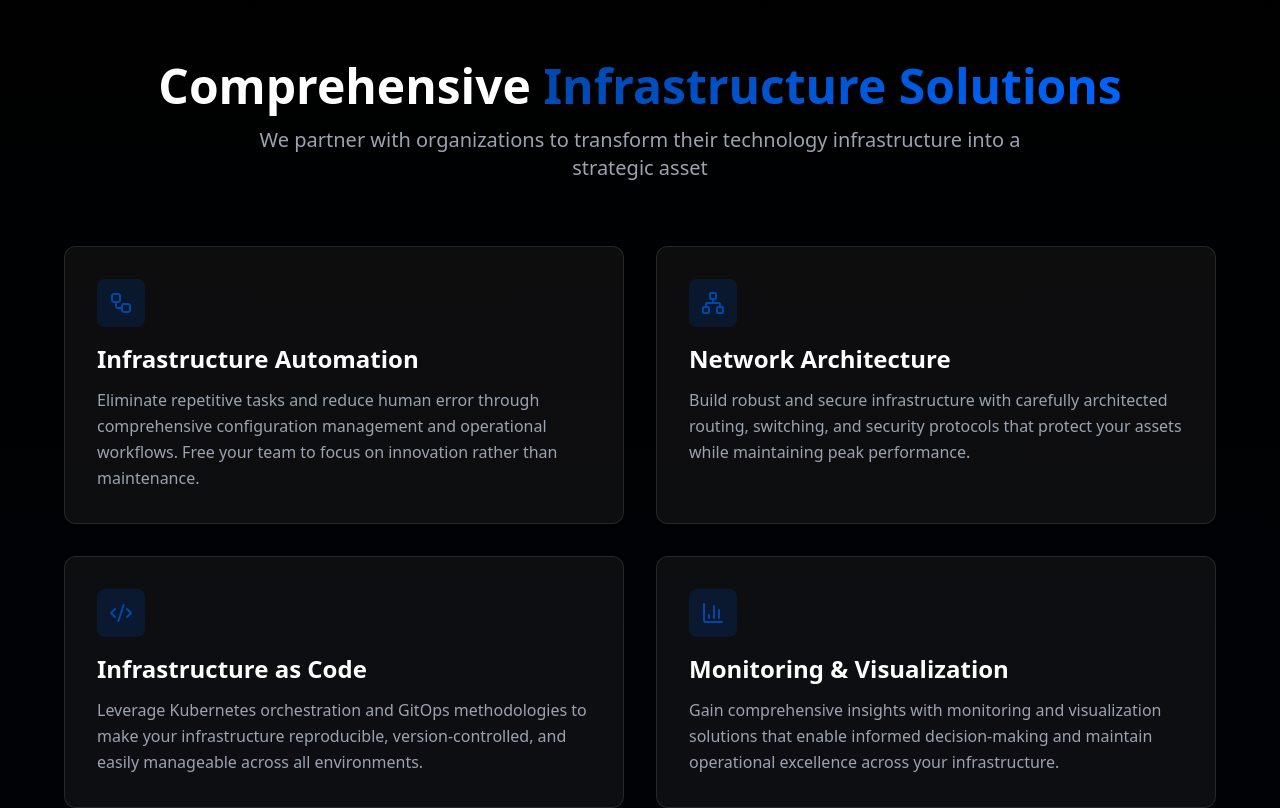
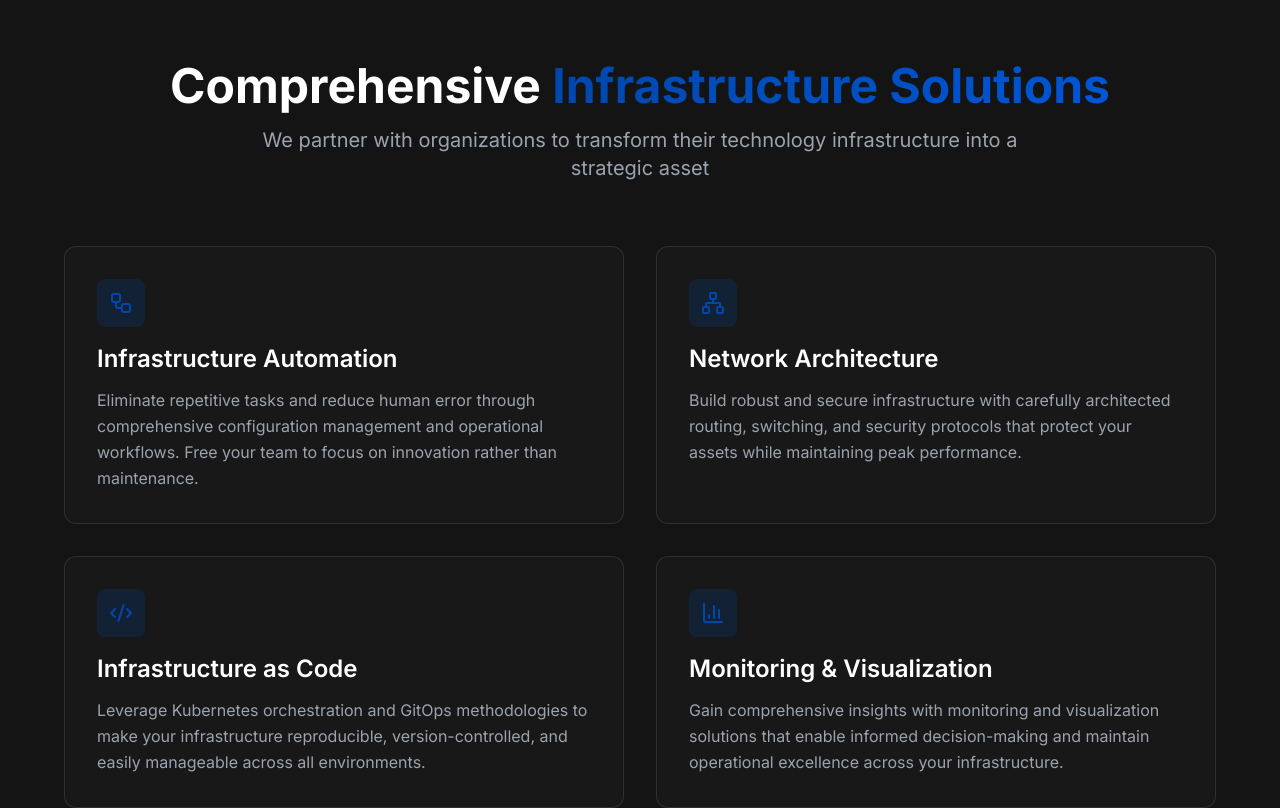
Before and after one commit to Dapacruz/dci-website, a React (Vite) app: page / in a window 1280 px wide. Shown: the part 1040-1848 px from the top of the page. Built offline with nearby package versions, Linux system fonts and the light colour scheme.

Commit message:
Update UI styling: darker theme, Inter font, and split hero title across two lines

```diff
--- a/index.html
+++ b/index.html
@@ -4,6 +4,9 @@
     <meta charset="UTF-8" />
     <link rel="icon" type="image/svg+xml" href="/vite.svg" />
     <meta name="viewport" content="width=device-width, initial-scale=1.0" />
+    <link rel="preconnect" href="https://fonts.googleapis.com" />
+    <link rel="preconnect" href="https://fonts.gstatic.com" crossorigin />
+    <link href="https://fonts.googleapis.com/css2?family=Inter:wght@400;500;600;700&display=swap" rel="stylesheet" />
     <title>DC Infrastructures, Inc. - Modern Infrastructure Solutions</title>
     <meta name="description" content="Transform your technology infrastructure into a strategic asset with comprehensive assessment, thoughtful design, and expert implementation." />
   </head>
--- a/src/App.tsx
+++ b/src/App.tsx
@@ -69,9 +69,9 @@ export default function App() {
   }
 
   return (
-    <div className="min-h-screen bg-black text-white">
+    <div className="min-h-screen bg-background text-white">
       {/* Navigation */}
-      <nav className="fixed top-0 left-0 right-0 z-50 bg-black/80 backdrop-blur-md border-b border-white/10">
+      <nav className="fixed top-0 left-0 right-0 z-50 bg-background/80 backdrop-blur-md border-b border-white/10">
         <div className="container-custom">
           <div className="flex items-center justify-between h-16">
             <div className="text-xl font-bold">
@@ -165,7 +165,9 @@ export default function App() {
         <div className="container-custom">
           <div className="max-w-4xl mx-auto text-center space-y-6">
             <h1 className="text-5xl md:text-7xl font-bold tracking-tight">
-              <span className="gradient-text">Empowering Organizations</span>
+              <span className="gradient-text">
+                Empowering<br />Organizations
+              </span>
               <br />
               <span className="text-white">Through Modern Infrastructure</span>
             </h1>
@@ -205,7 +207,7 @@ export default function App() {
             ].map((item, index) => (
               <div
                 key={index}
-                className="flex flex-col items-center gap-3 p-6 rounded-lg bg-white/5 hover:bg-white/10 transition-all border border-white/10 hover:border-[#0047AB]/50"
+                className="flex flex-col items-center gap-3 p-6 rounded-lg bg-white/[0.02] hover:bg-white/[0.05] transition-all border border-white/10 hover:border-[#0047AB]/50"
               >
                 <item.icon size={32} className="text-[#0047AB]" />
                 <span className="text-sm text-gray-300">{item.label}</span>
@@ -216,7 +218,7 @@ export default function App() {
       </section>
 
       {/* Services Section */}
-      <section id="services" className="section-padding bg-gradient-to-b from-black to-[#0047AB]/5">
+      <section id="services" className="section-padding">
         <div className="container-custom">
           <div className="text-center mb-16">
             <h2 className="text-4xl md:text-5xl font-bold mb-4">
@@ -229,7 +231,7 @@ export default function App() {
 
           <div className="grid md:grid-cols-2 gap-8 max-w-6xl mx-auto">
             {/* Infrastructure Automation */}
-            <div className="group p-8 rounded-xl bg-white/5 hover:bg-white/10 border border-white/10 hover:border-[#0047AB]/50 transition-all">
+            <div className="group p-8 rounded-xl bg-white/[0.02] hover:bg-white/[0.05] border border-white/10 hover:border-[#0047AB]/50 transition-all">
               <div className="w-12 h-12 rounded-lg bg-[#0047AB]/20 flex items-center justify-center mb-4 group-hover:bg-[#0047AB]/30 transition-colors">
                 <Workflow className="text-[#0047AB]" size={24} />
               </div>
@@ -241,7 +243,7 @@ export default function App() {
             </div>
 
             {/* Network Architecture */}
-            <div className="group p-8 rounded-xl bg-white/5 hover:bg-white/10 border border-white/10 hover:border-[#0047AB]/50 transition-all">
+            <div className="group p-8 rounded-xl bg-white/[0.02] hover:bg-white/[0.05] border border-white/10 hover:border-[#0047AB]/50 transition-all">
               <div className="w-12 h-12 rounded-lg bg-[#0047AB]/20 flex items-center justify-center mb-4 group-hover:bg-[#0047AB]/30 transition-colors">
                 <Network className="text-[#0047AB]" size={24} />
               </div>
@@ -253,7 +255,7 @@ export default function App() {
             </div>
 
             {/* Infrastructure as Code */}
-            <div className="group p-8 rounded-xl bg-white/5 hover:bg-white/10 border border-white/10 hover:border-[#0047AB]/50 transition-all">
+            <div className="group p-8 rounded-xl bg-white/[0.02] hover:bg-white/[0.05] border border-white/10 hover:border-[#0047AB]/50 transition-all">
               <div className="w-12 h-12 rounded-lg bg-[#0047AB]/20 flex items-center justify-center mb-4 group-hover:bg-[#0047AB]/30 transition-colors">
                 <Code2 className="text-[#0047AB]" size={24} />
               </div>
@@ -265,7 +267,7 @@ export default function App() {
             </div>
 
             {/* Monitoring & Visualization */}
-            <div className="group p-8 rounded-xl bg-white/5 hover:bg-white/10 border border-white/10 hover:border-[#0047AB]/50 transition-all">
+            <div className="group p-8 rounded-xl bg-white/[0.02] hover:bg-white/[0.05] border border-white/10 hover:border-[#0047AB]/50 transition-all">
               <div className="w-12 h-12 rounded-lg bg-[#0047AB]/20 flex items-center justify-center mb-4 group-hover:bg-[#0047AB]/30 transition-colors">
                 <BarChart3 className="text-[#0047AB]" size={24} />
               </div>
@@ -336,7 +338,7 @@ export default function App() {
             ].map((item, index) => (
               <div
                 key={index}
-                className="p-6 rounded-xl bg-white/5 border border-white/10 hover:border-[#0047AB]/50 transition-all"
+                className="p-6 rounded-xl bg-white/[0.02] border border-white/10 hover:border-[#0047AB]/50 transition-all"
               >
                 <CheckCircle2 className="text-[#0047AB] mb-4" size={28} />
                 <h3 className="text-xl font-semibold mb-3">{item.title}</h3>
@@ -348,7 +350,7 @@ export default function App() {
       </section>
 
       {/* Contact Section */}
-      <section id="contact" className="section-padding bg-gradient-to-b from-black to-[#0047AB]/5">
+      <section id="contact" className="section-padding">
         <div className="container-custom">
           <div className="max-w-4xl mx-auto">
             <div className="text-center mb-12">
@@ -360,7 +362,7 @@ export default function App() {
               </p>
             </div>
 
-            <div className="bg-white/5 border border-white/10 rounded-xl p-8 md:p-12">
+            <div className="bg-white/[0.02] border border-white/10 rounded-xl p-8 md:p-12">
               <form onSubmit={handleSubmit} className="space-y-6">
                 <div className="grid md:grid-cols-2 gap-6">
                   <div className="space-y-2">
@@ -375,7 +377,7 @@ export default function App() {
                       value={formData.name}
                       onChange={handleChange}
                       placeholder="John Doe"
-                      className="bg-black/50 border-white/20 focus:border-[#0047AB]"
+                      className="bg-black/[0.35] border-white/20 focus:border-[#0047AB]"
                     />
                   </div>
 
@@ -391,7 +393,7 @@ export default function App() {
                       value={formData.email}
                       onChange={handleChange}
                       placeholder="john@company.com"
-                      className="bg-black/50 border-white/20 focus:border-[#0047AB]"
+                      className="bg-black/[0.35] border-white/20 focus:border-[#0047AB]"
                     />
                   </div>
                 </div>
@@ -407,7 +409,7 @@ export default function App() {
                     value={formData.company}
                     onChange={handleChange}
                     placeholder="Your Company Name"
-                    className="bg-black/50 border-white/20 focus:border-[#0047AB]"
+                    className="bg-black/[0.35] border-white/20 focus:border-[#0047AB]"
                   />
                 </div>
 
@@ -422,7 +424,7 @@ export default function App() {
                     value={formData.message}
                     onChange={handleChange}
                     placeholder="Tell us about your infrastructure needs..."
-                    className="bg-black/50 border-white/20 focus:border-[#0047AB] min-h-[150px]"
+                    className="bg-black/[0.35] border-white/20 focus:border-[#0047AB] min-h-[150px]"
                   />
                 </div>
 
--- a/src/index.css
+++ b/src/index.css
@@ -4,24 +4,24 @@
 
 @layer base {
   :root {
-    --background: 0 0% 0%;
+    --background: 0 0% 8%;
     --foreground: 0 0% 98%;
-    --card: 0 0% 5%;
+    --card: 0 0% 4%;
     --card-foreground: 0 0% 98%;
-    --popover: 0 0% 5%;
+    --popover: 0 0% 4%;
     --popover-foreground: 0 0% 98%;
     --primary: 215 100% 34%;
     --primary-foreground: 0 0% 100%;
     --secondary: 0 0% 10%;
     --secondary-foreground: 0 0% 98%;
-    --muted: 0 0% 15%;
+    --muted: 0 0% 14%;
     --muted-foreground: 0 0% 60%;
     --accent: 215 100% 34%;
     --accent-foreground: 0 0% 98%;
     --destructive: 0 84% 60%;
     --destructive-foreground: 0 0% 98%;
     --border: 0 0% 20%;
-    --input: 0 0% 20%;
+    --input: 0 0% 12%;
     --ring: 215 100% 34%;
     --radius: 0.5rem;
   }
@@ -34,6 +34,7 @@
 
   body {
     @apply bg-background text-foreground;
+    font-family: 'Inter', ui-sans-serif, system-ui, sans-serif;
     font-feature-settings: "rlig" 1, "calt" 1;
   }
 
@@ -48,22 +49,42 @@
   }
 }
 
-/* Custom scrollbar */
+/* Custom scrollbar - only visible while scrolling */
 ::-webkit-scrollbar {
   width: 10px;
 }
 
 ::-webkit-scrollbar-track {
-  background: #000;
+  background: hsl(0 0% 8%);
 }
 
 ::-webkit-scrollbar-thumb {
-  background: #0047AB;
+  background: hsl(0 0% 8%);
   border-radius: 5px;
+  transition: background 0.3s ease;
 }
 
 ::-webkit-scrollbar-thumb:hover {
-  background: #0056d6;
+  background: rgba(255, 255, 255, 0.3);
+}
+
+::-webkit-scrollbar-thumb:active {
+  background: rgba(255, 255, 255, 0.4);
+}
+
+/* Show scrollbar only while scrolling */
+html {
+  scrollbar-color: hsl(0 0% 8%) hsl(0 0% 8%);
+  scrollbar-width: thin;
+}
+
+html:hover {
+  scrollbar-color: rgba(255, 255, 255, 0.3) hsl(0 0% 8%);
+}
+
+html:active,
+html:focus-within {
+  scrollbar-color: rgba(255, 255, 255, 0.4) hsl(0 0% 8%);
 }
 
 /* Smooth animations */
@@ -84,7 +105,7 @@
 
 /* Gradient text effect */
 .gradient-text {
-  background: linear-gradient(135deg, #0047AB 0%, #0066FF 100%);
+  background: linear-gradient(135deg, #0047AB 0%, #0056D6 100%);
   -webkit-background-clip: text;
   -webkit-text-fill-color: transparent;
   background-clip: text;
```
